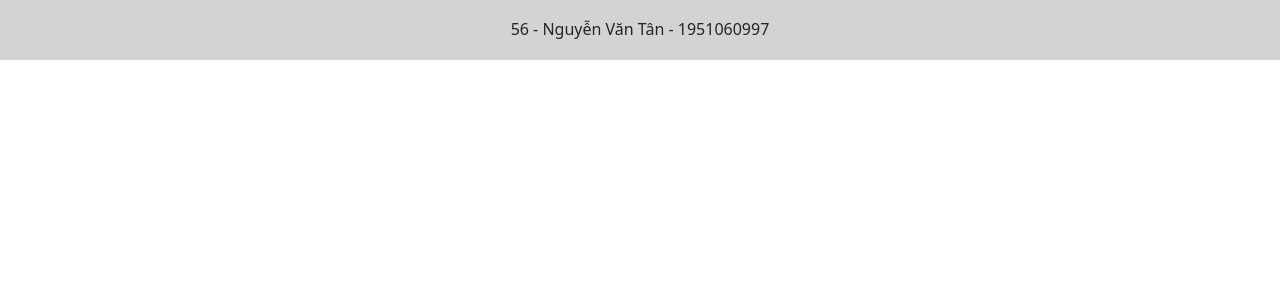
After one commit to nheobabee/CSE485_K61_KTGK_1951060997, a PHP site: page /CSE485_K61_KTGK_1951060997/footer.php in a window 1280 px wide. The commit adds this page. Shown: the top 300 px of the page. Run offline with PHP 8.4, Linux system fonts and the light colour scheme.

Commit message:
15:00 21/10/2021

```diff
--- a/src/addDrugs.php
+++ b/src/addDrugs.php
@@ -17,7 +17,7 @@
 </style>
 <nav class="navbar navbar-light bg-light">
         <div class="container-fluid">
-            <a class="navbar-brand">UPDATE</a>
+            <a class="navbar-brand">ADD</a>
             <form class="d-flex">
                 <input class="form-control me-2" type="search" placeholder="Search" aria-label="Search">
                 <button class="btn btn-outline-success" type="submit">Search</button>
--- a/src/detailsDrugs.php
+++ b/src/detailsDrugs.php
@@ -71,7 +71,7 @@
             <tbody>
                 <?php
 
-                $sql = "SELECT * FROM tb_drugs";
+                $sql = "SELECT * FROM tb_drugs WHERE id = '$id'";
                 $res = mysqli_query($conn, $sql);
                 $count = mysqli_num_rows($res);
                 if ($count > 0) {
--- /dev/null
+++ b/src/footer.php
@@ -0,0 +1,19 @@
+<link href="https://cdn.jsdelivr.net/npm/bootstrap@5.0.2/dist/css/bootstrap.min.css" rel="stylesheet" integrity="sha384-EVSTQN3/azprG1Anm3QDgpJLIm9Nao0Yz1ztcQTwFspd3yD65VohhpuuCOmLASjC" crossorigin="anonymous">
+<link rel="stylesheet" href="https://cdnjs.cloudflare.com/ajax/libs/font-awesome/6.0.0-beta2/css/all.min.css" integrity="sha512-YWzhKL2whUzgiheMoBFwW8CKV4qpHQAEuvilg9FAn5VJUDwKZZxkJNuGM4XkWuk94WCrrwslk8yWNGmY1EduTA==" crossorigin="anonymous" referrerpolicy="no-referrer" />
+<style>
+    footer {
+        height: 60px;
+        width: 100%;
+        text-align: center;
+        background-color: lightgray;
+    }
+h6{
+    padding-top:20px;
+}
+
+</style>
+<footer >
+
+        <h6>56 - Nguyễn Văn Tân - 1951060997</h6>
+
+</footer>
```
Also changed, not shown: src/index.php (+6 -1 lines), src/updDrugs.php (+7 -6 lines), 4 other files.
